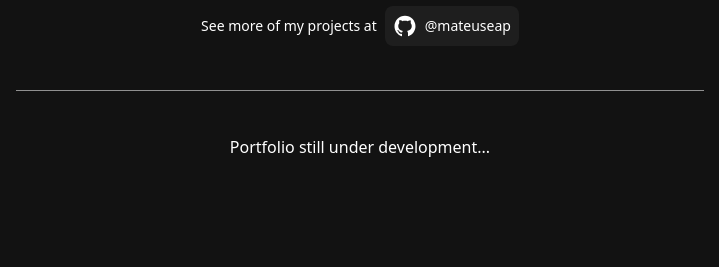
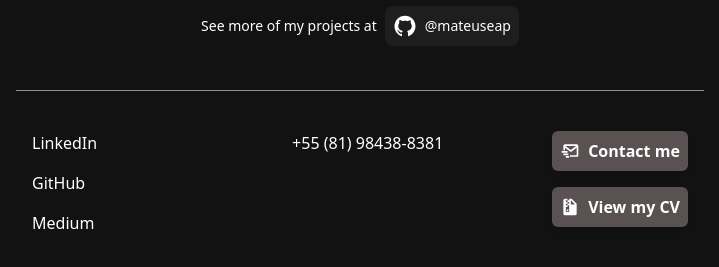
Before and after one commit to mateuseap/mateuseap.github.io, a React (Create React App) app: page / in a window 1280 px wide. Shown: the part 2224-2491 px from the top of the page, without its empty margins (280-999 px from the left). Before the commit the page ends 2463 px from the top, so only its background shows below. Built offline with nearby package versions, Linux system fonts and the light colour scheme.

Commit message:
feat(pages/Home): add Footer component

```diff
--- a/src/pages/Home/Home.tsx
+++ b/src/pages/Home/Home.tsx
@@ -41,6 +41,7 @@ import ProjectCard, {
 } from '../../components/ProjectCard/ProjectCard';
 import clsx from 'clsx';
 import Link from '../../components/Link/Link';
+import Footer from '../../components/Footer/Footer';
 
 function Home() {
   const profilePicture = 'https://avatars.githubusercontent.com/u/52019009';
@@ -319,10 +320,7 @@ function Home() {
             </p>
           </div>
         </section>
-        <div className='mt-5 border-[#909090] border-t' />
-        <div className='mt-5 mb-20 text-center'>
-          Portfolio still under development...
-        </div>
+        <Footer />
       </main>
     </DefaultPage>
   );
```
